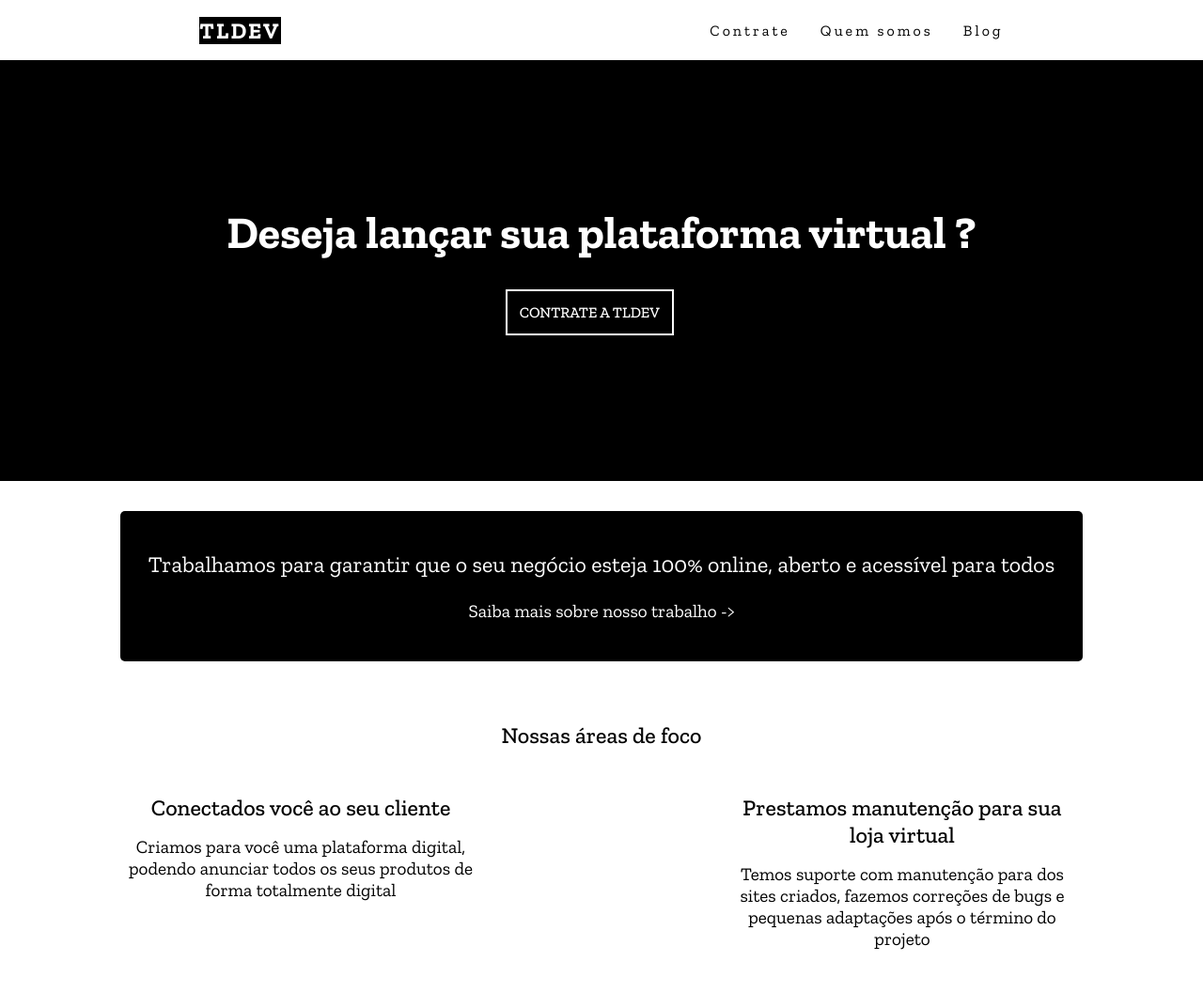
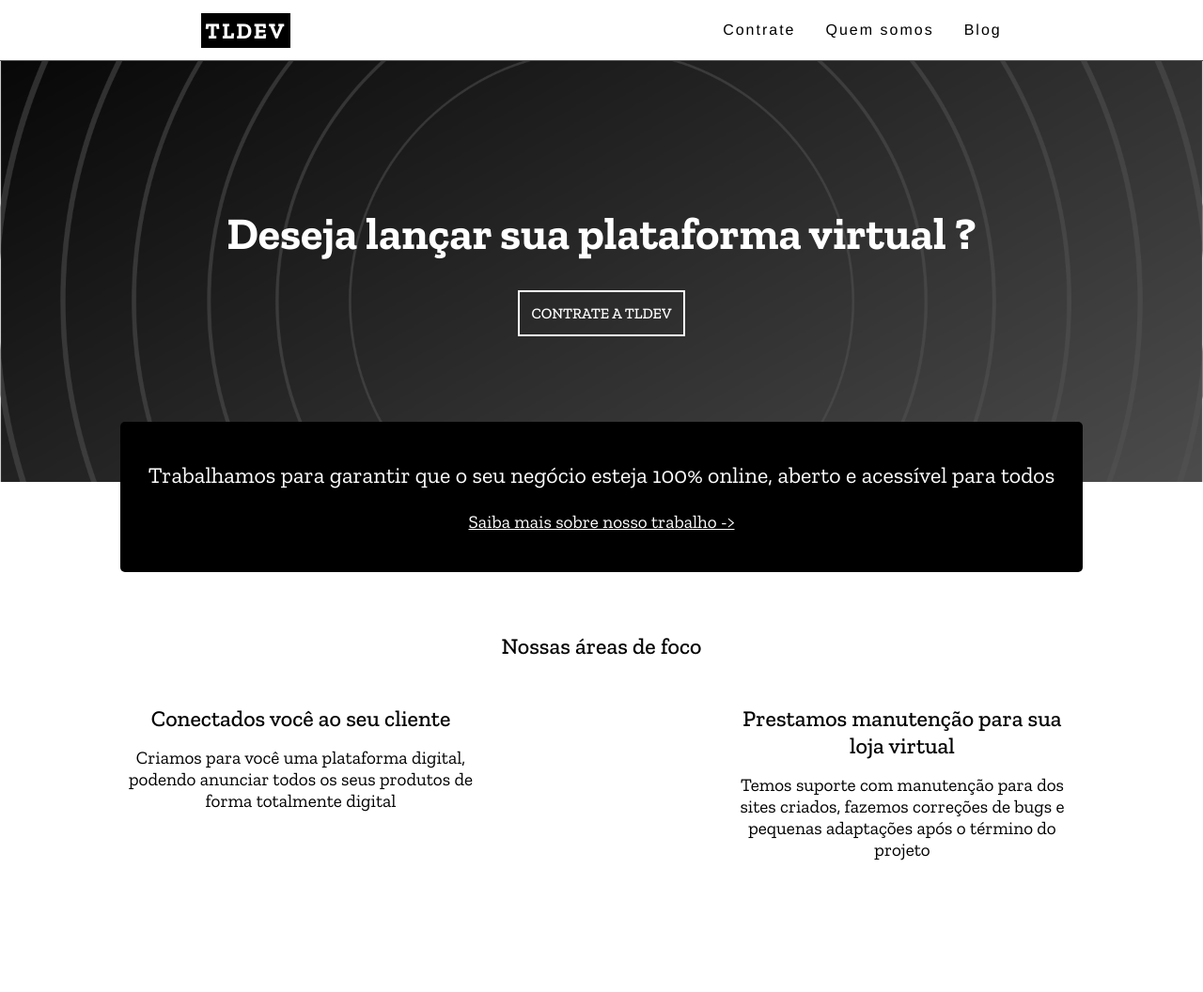
Before and after one commit to TLDEV-BR/TLDEV-SITE, a Flask app: page / in a window 1280 px wide. Shown: the whole page at 94% size. After the commit the page ends 916 px from the top, so only its background shows below. Run offline with Flask 2, Linux system fonts and the light colour scheme.

Commit message:
Alteration in banner/info-box

```diff
--- a/static/css/base.css
+++ b/static/css/base.css
@@ -27,6 +27,7 @@ a:hover {
     font-size: 24px;
     letter-spacing: 2px;
     text-align: center;
+    padding: 4px;
 }
 
 nav {
@@ -36,15 +37,18 @@ nav {
     font-family: 'Zilla Slab', serif, system-ui, -apple-system;
     background: rgb(255, 255, 255);
     height: 8vh;
+    border-bottom: 1px solid #545454;
 }
 
 .nav-list {
+    font-family: "Nunito Sans", Helvetica, Arial, sans-serif;
+    font-weight: 300;
     list-style: none;
     display: flex;
 }
 
 .nav-list li {
-    letter-spacing: 3px;
+    letter-spacing: 2px;
     margin-left: 32px;
 }
 .nav-list.active {
--- a/static/css/index.css
+++ b/static/css/index.css
@@ -3,7 +3,7 @@
     --banner-bg-color: #000;
     --banner-text: #fff;
     --banner-hover-action: #fff;
-    --banner-color-link: rgb(192, 192, 212);
+    --banner-color-link: rgb(146, 146, 243);
     --info-bg-color: #f2f2f2;
 }
 html{
@@ -15,11 +15,15 @@ html{
     flex-direction: column;
     align-items: center;
     justify-content: center;
-    background-color: var(--banner-bg-color);
     width: 100%;
     height: 28rem;
     font-family: 'Zilla Slab', serif, system-ui, -apple-system;
     color: var(--banner-text);
+
+    background-image: url("../images/background-banner.png");
+    background-position: center;
+    background-size: cover;
+
 }
 
 .sentence {
@@ -29,7 +33,6 @@ html{
 }
 
 .action-button {
-    margin-left: -2%;
     background-color: transparent;
     border: 2px solid var(--banner-text);
     margin-top: 2rem;
@@ -45,7 +48,6 @@ html{
 .action-button:hover {
     background-color: var(--banner-hover-action);
     color: var(--banner-bg-color);
-    transition: 0.6s;
 }
 
 .info-banner {
@@ -55,31 +57,28 @@ html{
     justify-content: center;
     width: 80%;
     height: 10rem;
-    margin: 2rem auto 2rem auto;
+    margin: -4rem auto 2rem auto;
     background-color: var(--banner-bg-color);
     color: var(--banner-text);
     border-radius: 5px;
 }
-
 .sentence2 {
     text-align: center;
     font-size: 1.5rem;
     font-family: 'Zilla Slab', serif;
     font-weight: 400;
 }
-
 .linkwhowe {
     font-size: 1.2rem;
     margin-top: 24px;
     color: var(--banner-text);
+    text-decoration: underline;
     transition: 0.5s;
 }
-
 .linkwhowe:hover {
     font-size: 1.2rem;
     margin-top: 24px;
-    color: var(--banner-color-link);
-    transition: 0.5s;
+    color: var(--banner-hover-action);
 }
 .info-tldev {
     display: flex;
@@ -88,12 +87,10 @@ html{
     flex-direction: column;
     align-items: center;
 }
-.info-title {
-    margin: 2rem;
-}
 .text-title {
     font-size: x-large;
     font-weight: 500;
+    margin: 2rem;
 }
 .division-box {
     display: flex;
--- a/templates/about.html
+++ b/templates/about.html
@@ -0,0 +1 @@
+{% extends 'base.html' %}
--- a/templates/base.html
+++ b/templates/base.html
@@ -20,9 +20,9 @@
             <div class="line3"></div>
         </div>
         <ul class="nav-list">
-            <li><a href="/hire">Contrate</a></li>
-            <li><a href="/about">Quem somos</a></li>
-            <li><a href="#">Blog</a></li>
+            <li><a href="/hire" class="link">Contrate</a></li>
+            <li><a href="/about" class="link">Quem somos</a></li>
+            <li><a href="#" class="link">Blog</a></li>
         </ul>
     </nav>
     {% block body  %}
--- a/templates/hire.html
+++ b/templates/hire.html
@@ -0,0 +1 @@
+{% extends 'base.html' %}
```
Also changed, not shown: static/images/1.png (added), static/images/background-banner.png (added).
